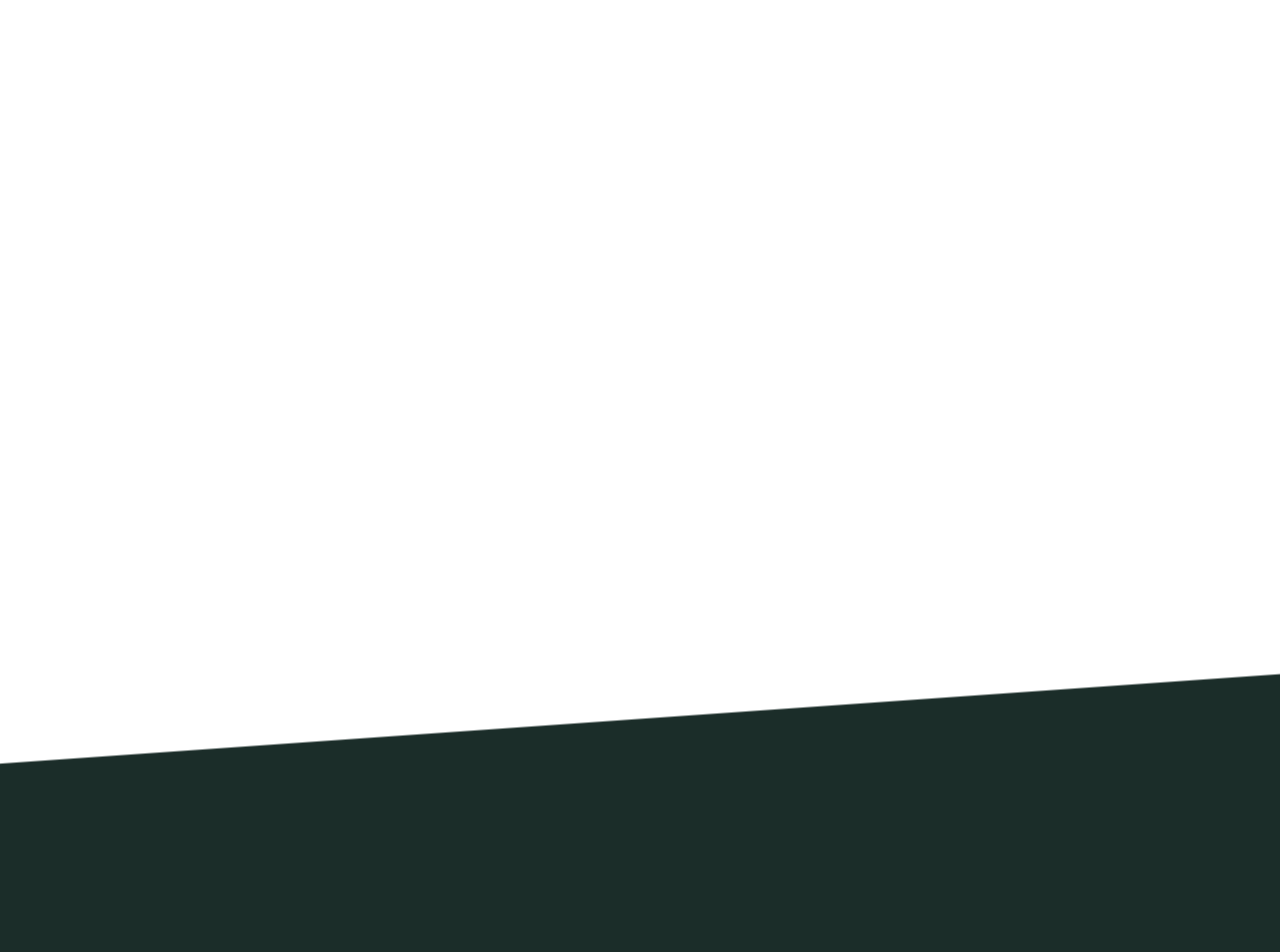
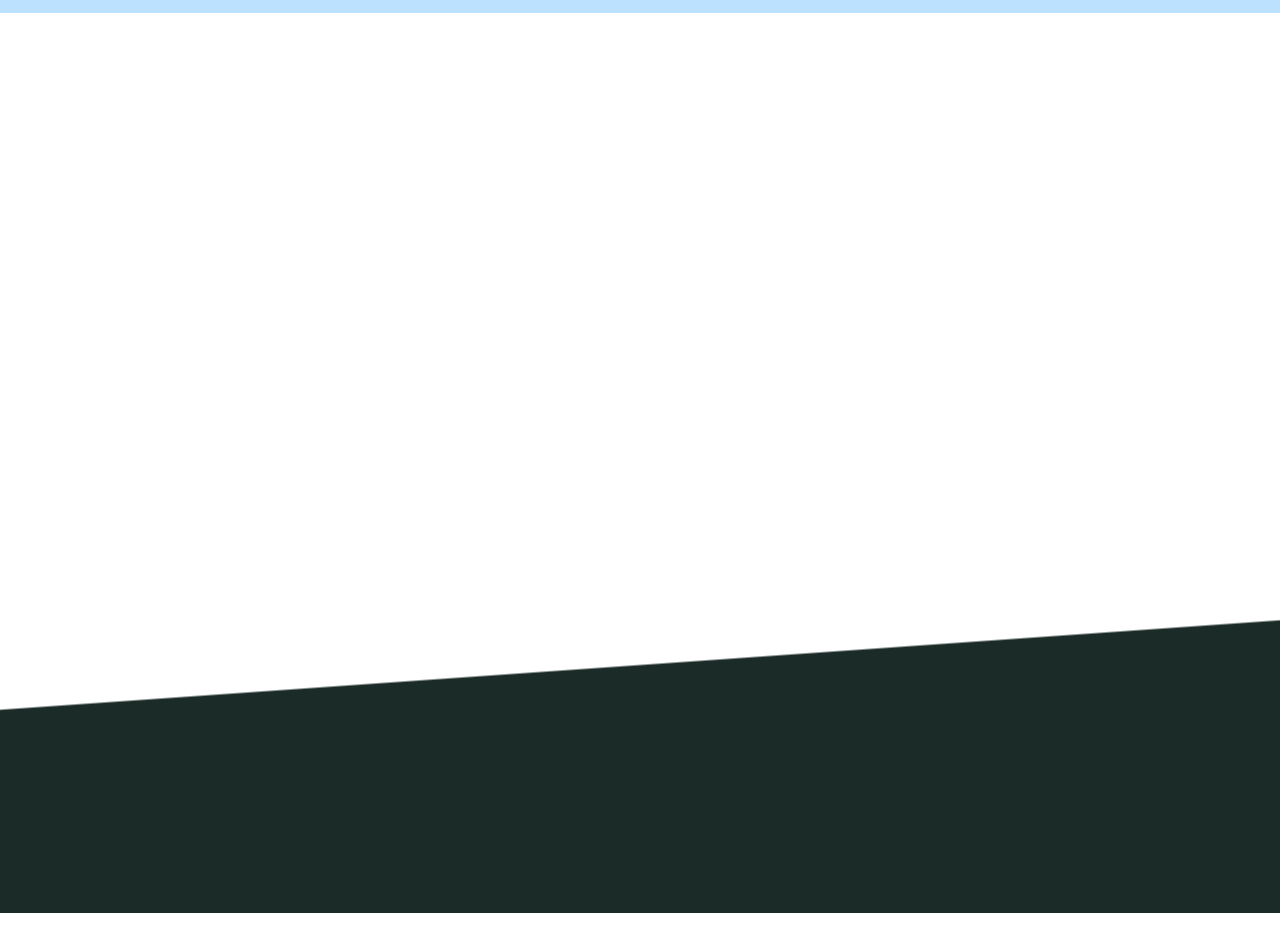
Before and after one commit to colekins/read-the-gnd, a React (Create React App) app: page / in a window 1280 px wide. Shown: the part 752-1704 px from the top of the page. After the commit the page ends 1665 px from the top, so only its background shows below. Built offline with nearby package versions, Linux system fonts and the light colour scheme.

Commit message:
Layout updates

```diff
--- a/src/App.css
+++ b/src/App.css
@@ -37,12 +37,22 @@ body {
   transform: rotate(-1deg);
 } */
 
+.middle-nav {
+  border-top: 13px solid rgb(188, 225, 255);
+  top: 0;
+  position: sticky;
+}
+
 .main {
+  min-height: 500px;
+}
+
+footer {
   width: 100%;
-  height: 1000px;
+  min-height: 400px;
   background-image: linear-gradient(
     176deg,
-    #fff 70%,
-    rgb(27 45 41) calc(70% + 2px)
+    rgb(255, 255, 255) 40%,
+    rgb(27, 43, 39) calc(40% + 2px)
   );
 }
--- a/src/App.js
+++ b/src/App.js
@@ -7,7 +7,9 @@ function App() {
         <h1>Read the Green New Deal</h1>
         <p>Coming soon...</p>
       </header>
+      <div className='middle-nav'></div>
       <div className='main'></div>
+      <footer></footer>
     </div>
   );
 }
```
